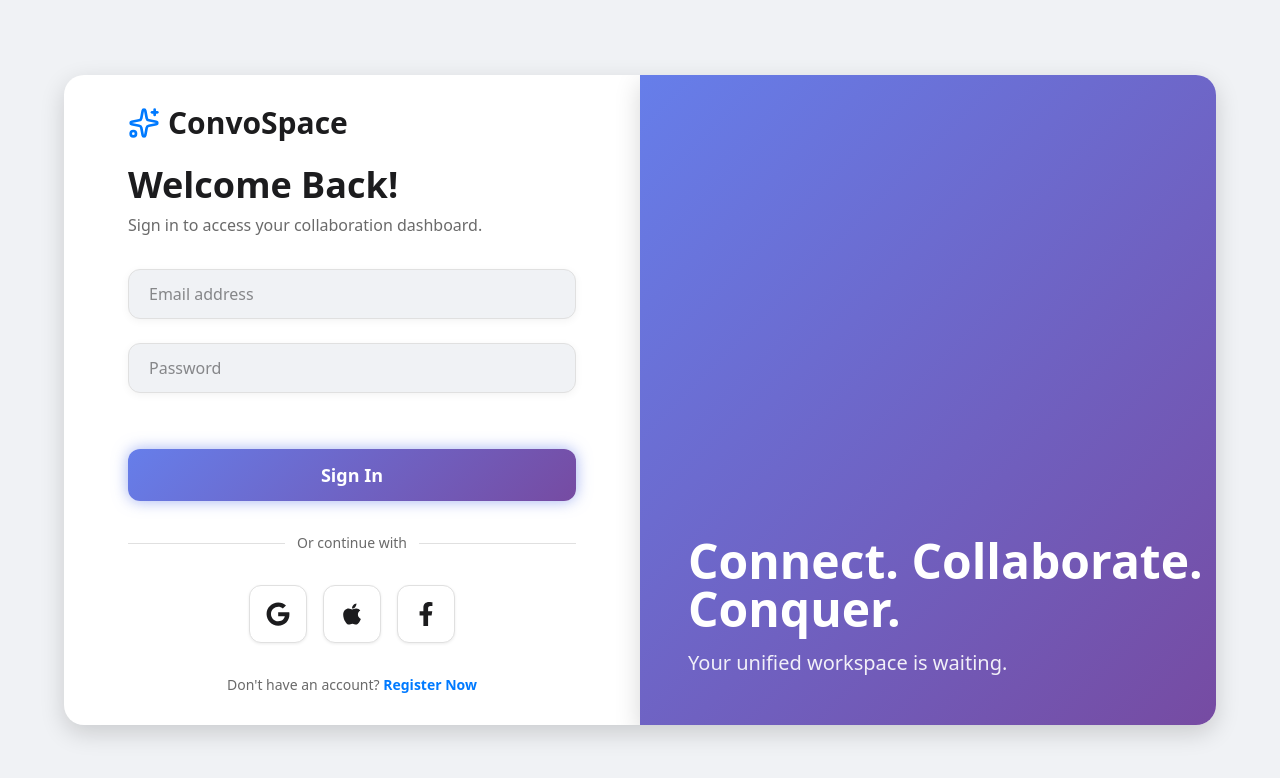
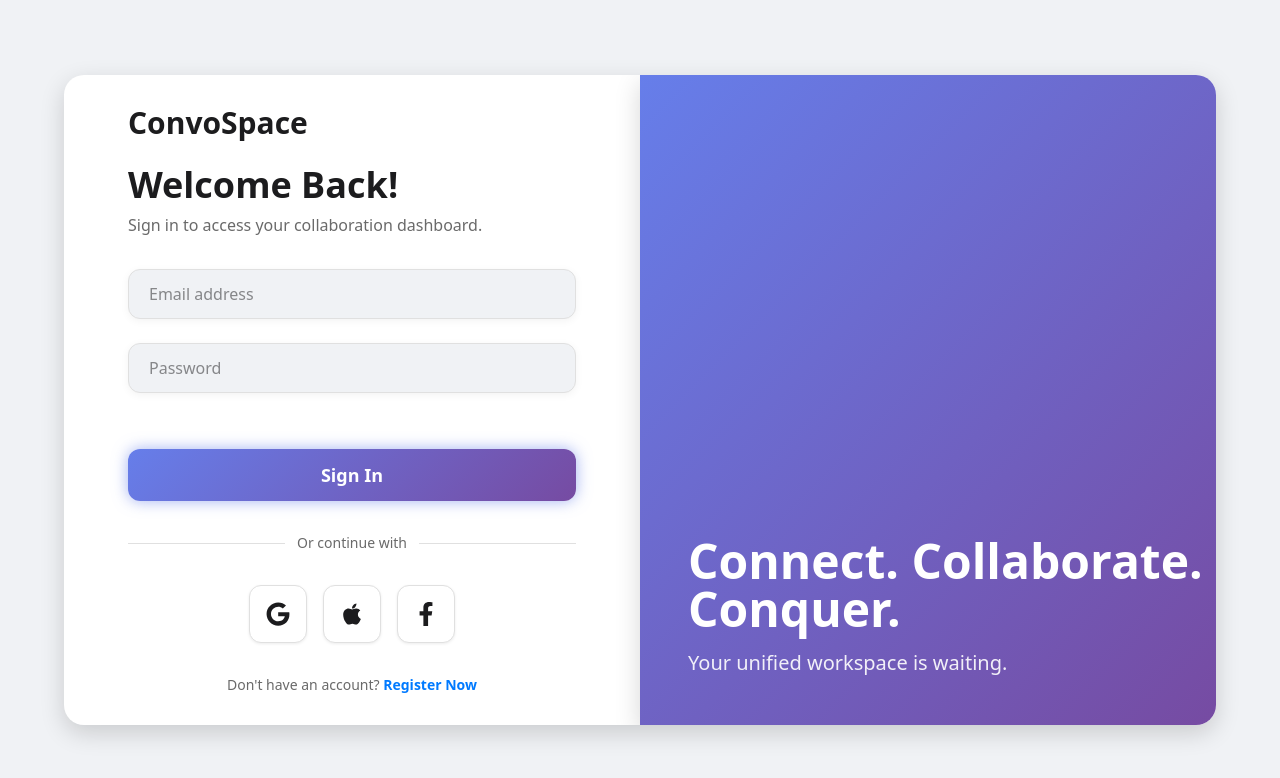
Before and after one commit to akshatx03x/ConvoSpace, a React (Vite) app in the folder frontend/: page /login in a window 1280 px wide. Shown: the top 778 px of the page. Built offline with nearby package versions, Linux system fonts and the light colour scheme.

Commit message:
Ui fixes

```diff
--- a/frontend/src/components/Auth/Login.jsx
+++ b/frontend/src/components/Auth/Login.jsx
@@ -105,7 +105,6 @@ function Login() {
         <div className="w-full lg:w-1/2 p-8 sm:p-12 md:p-16 flex flex-col justify-center">
 
           <div className="flex items-center mb-6">
-            <Sparkles size={32} style={{ color: PRIMARY_COLOR }} className="mr-2" />
             <h1 className="text-3xl font-extrabold" style={{ color: PRIMARY_TEXT }}>
               ConvoSpace
             </h1>
```
